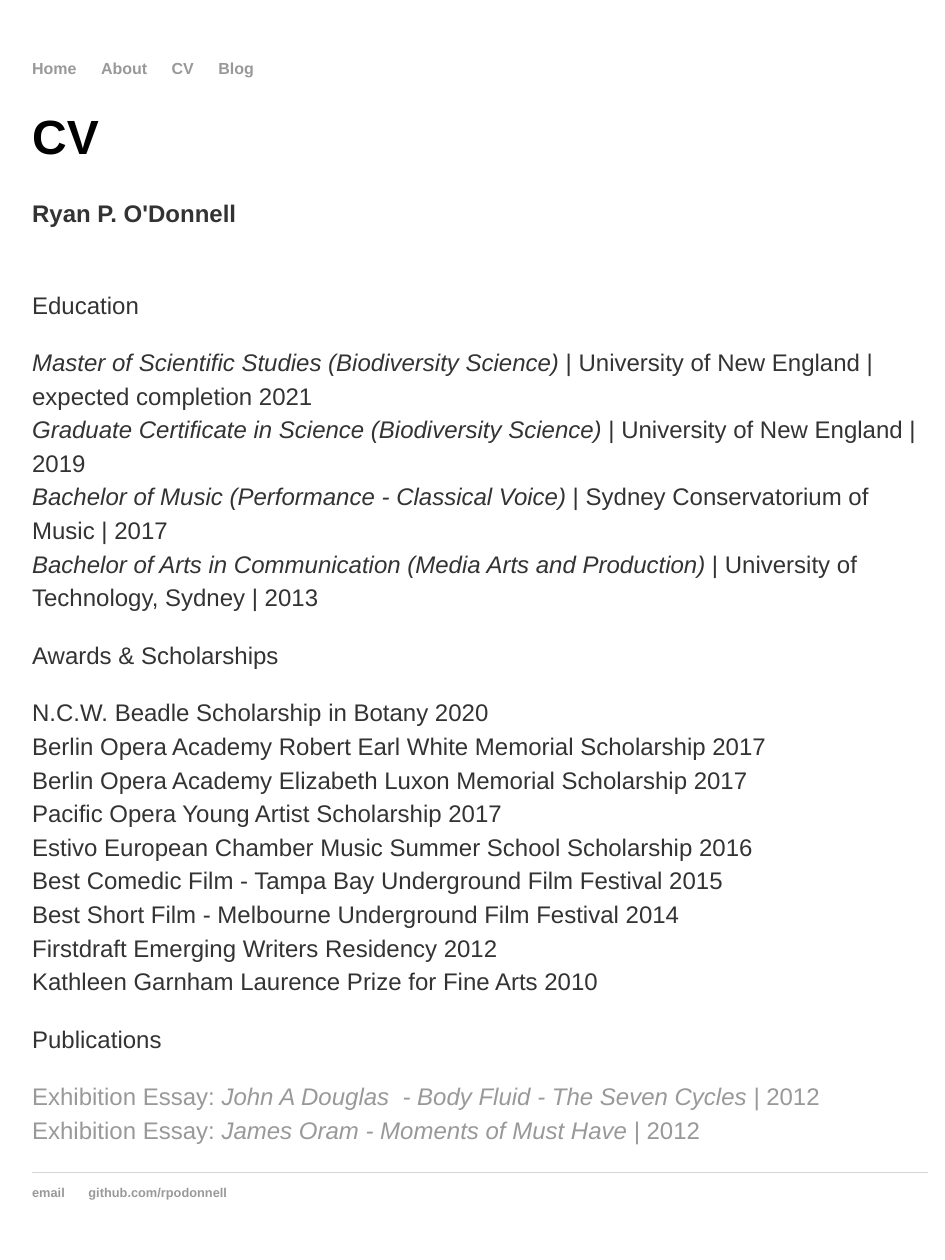
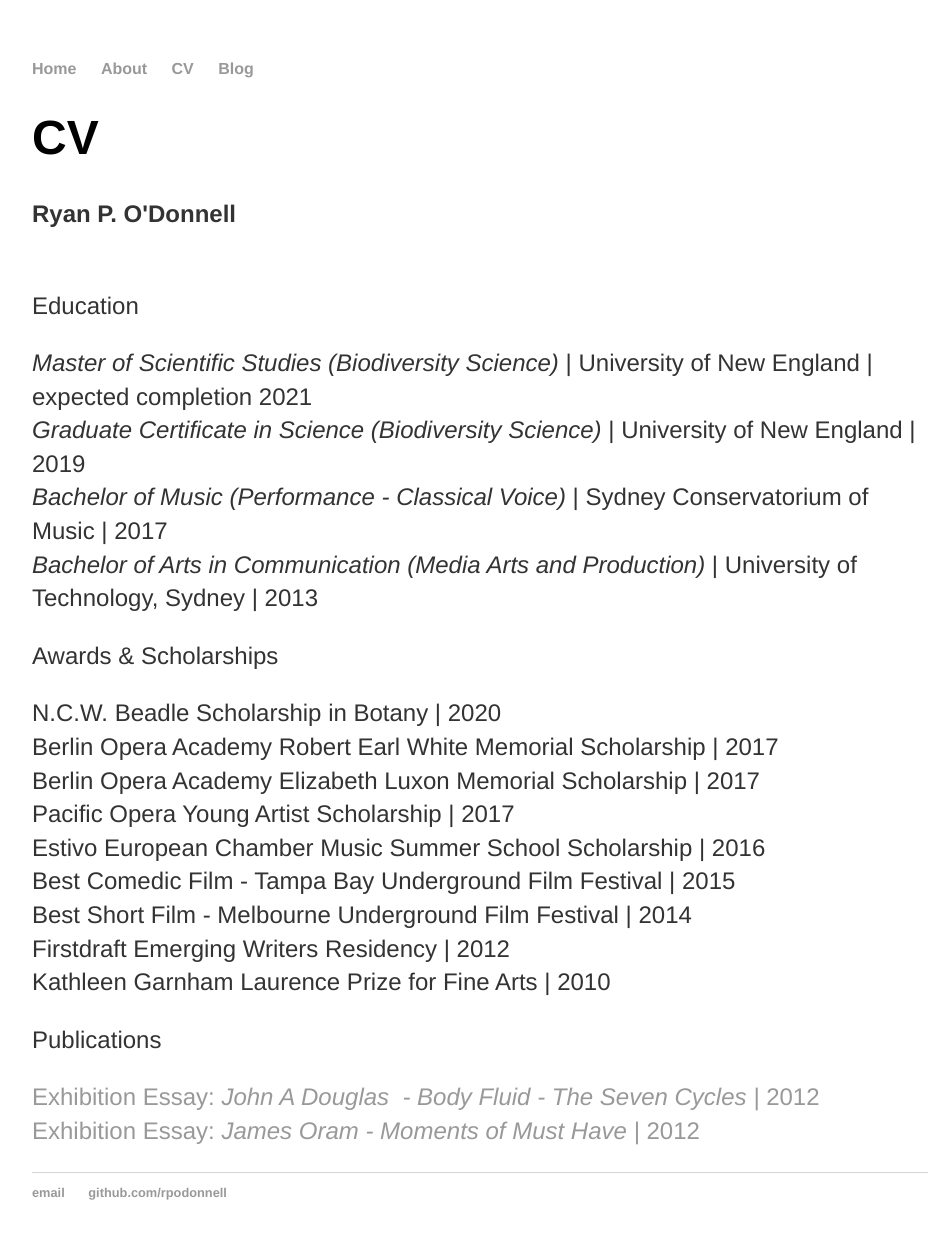
Before and after one commit to rpodonnell/rpodonnell.github.io, a Jekyll site: the page built from cv/index.html, in a window 1280 px wide. Shown: the whole page, without its empty margins (160-1105 px from the left). Built offline with Jekyll 4.4.1, drawn with Linux system fonts in a browser that asks for light colours.

```diff
--- a/cv/index.html
+++ b/cv/index.html
@@ -8,8 +8,7 @@ title: CV
 <p>Education</p>
 <p><em>Master of Scientific Studies (Biodiversity Science)</em> | University of New England | expected completion 2021<br /><em>Graduate Certificate in Science (Biodiversity Science)</em> | University of New England | 2019<br /><em>Bachelor of Music (Performance - Classical Voice)</em> | Sydney Conservatorium of Music | 2017<br /><em>Bachelor of Arts in Communication (Media Arts and Production)</em> | University of Technology, Sydney | 2013</p>
 <p>Awards &amp; Scholarships&nbsp;</p>
-<p>N.C.W. Beadle Scholarship in Botany 2020<br />Berlin Opera Academy Robert Earl White Memorial Scholarship 2017<br />Berlin Opera Academy Elizabeth Luxon Memorial Scholarship 2017<br />Pacific Opera Young Artist Scholarship 2017<br />Estivo European Chamber Music Summer School Scholarship 2016<br />Best Comedic Film - Tampa Bay Underground Film Festival 2015<br />Best Short Film - Melbourne Underground Film Festival 2014<br />Firstdraft Emerging Writers Residency 2012<br />Kathleen Garnham Laurence Prize for Fine Arts 2010</p>
+<p>N.C.W. Beadle Scholarship in Botany | 2020<br />Berlin Opera Academy Robert Earl White Memorial Scholarship | 2017<br />Berlin Opera Academy Elizabeth Luxon Memorial Scholarship | 2017<br />Pacific Opera Young Artist Scholarship | 2017<br />Estivo European Chamber Music Summer School Scholarship | 2016<br />Best Comedic Film - Tampa Bay Underground Film Festival | 2015<br />Best Short Film - Melbourne Underground Film Festival | 2014<br />Firstdraft Emerging Writers Residency | 2012<br />Kathleen Garnham Laurence Prize for Fine Arts | 2010</p>
 <p>Publications</p>
 <p><a href="rpodonnell.github.io/cv/JAD_BODY_FLUIDfinal.pdf">Exhibition Essay: <em>John A Douglas&nbsp; - Body Fluid - The Seven Cycles |&nbsp;</em>2012</a><br /><a href="rpodonnell.github.io/cv/JamesOramMomentsofmusthave_RS.pdf">Exhibition Essay: <em>James Oram - Moments of Must Have | </em>2012</a><em><br /></em></p>
-
 </div><!-- /.blurb -->
```
